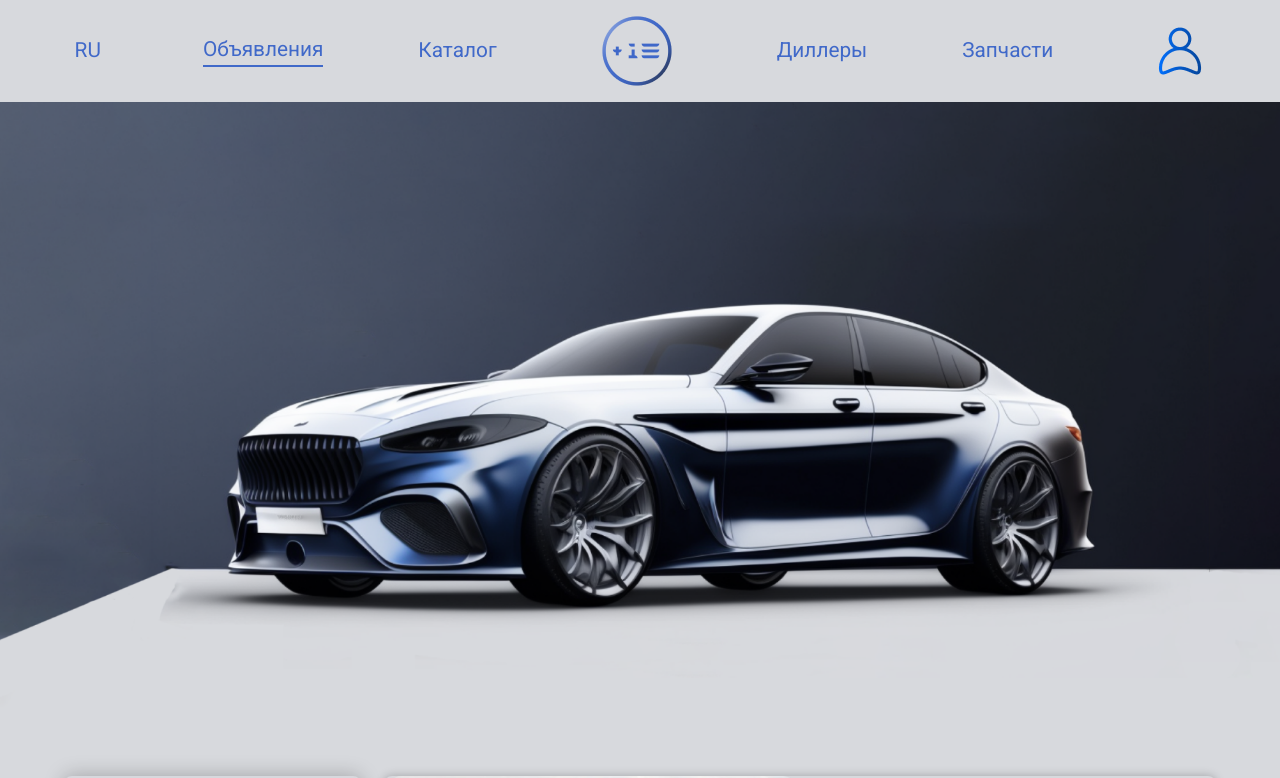
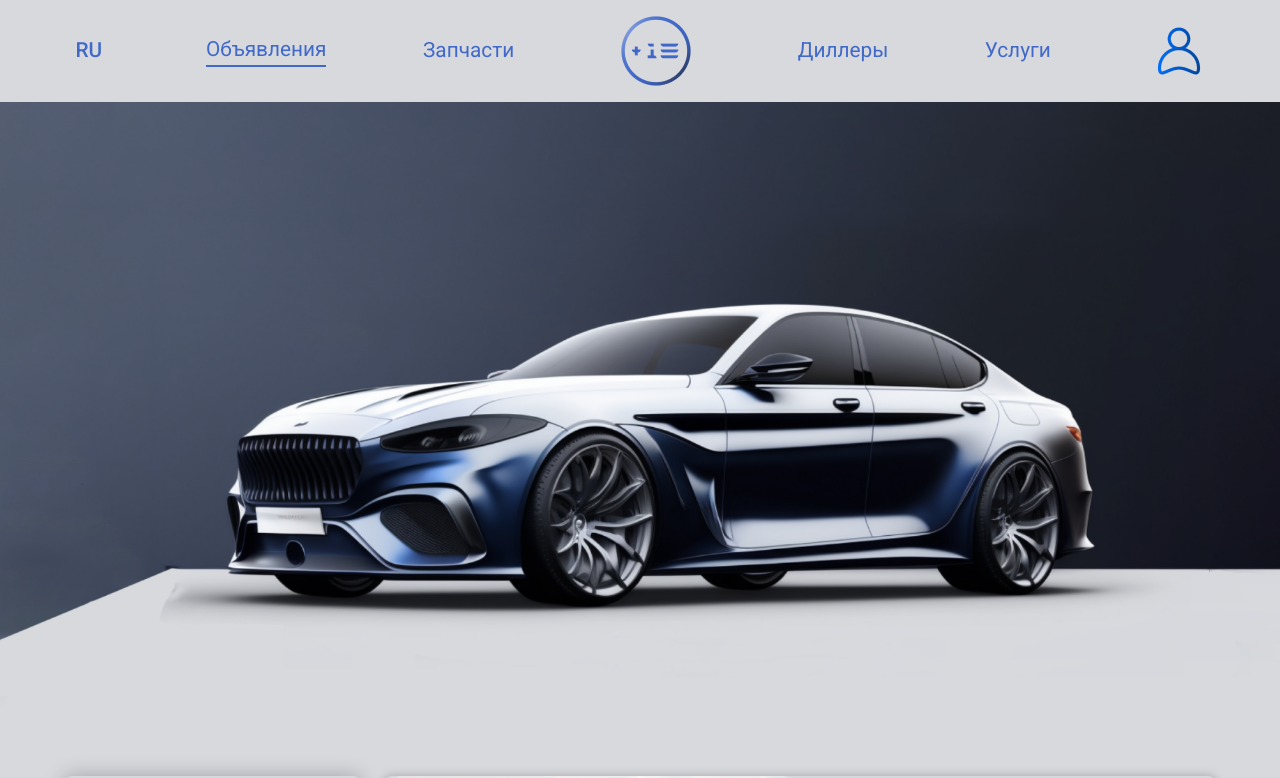
Before and after one commit to Saivelin/car, a Next.js app: page / in a window 1280 px wide. Shown: the top 778 px of the page. Built offline with nearby package versions, Linux system fonts and the light colour scheme.

Commit message:
userPage .8

```diff
--- a/src/components/Header/Header.jsx
+++ b/src/components/Header/Header.jsx
@@ -1,26 +1,29 @@
 import Link from "next/link";
+import { useRouter } from "next/router";
 
 const Header = () => {
+    const { pathname } = useRouter();
+
     return (
         <header className="header">
             <nav className="header__nav">
-                <div className="header__nav-item header__nav-lang"><Link href={"/"} className="">RU</Link></div>
-                <div className="header__nav-item"><Link href={"/"} className="header__nav-active">Объявления</Link></div>
-                <div className="header__nav-item"><Link href={"/"} className="">Каталог</Link></div>
+                <div className="header__nav-item header__nav-lang">RU</div>
+                <div className="header__nav-item"><Link href={"/"} className={pathname == "/" ? "header__nav-active" : ""}>Объявления</Link></div>
+                <div className="header__nav-item"><Link href={"/details"} className={pathname == "/details" ? "header__nav-active" : ""}>Запчасти</Link></div>
                 <div className="header__nav-item header__nav-logo">
                     <Link href={"/"} className="">
                         <img src="/logo.webp" alt="car-tron" />
                     </Link>
                 </div>
-                <div className="header__nav-item"><Link href={"/"}>Диллеры</Link></div>
-                <div className="header__nav-item"><Link href={"/"}>Запчасти</Link></div>
+                <div className="header__nav-item"><Link href={"/dilers"} className={pathname == "/dilers" ? "header__nav-active" : ""}>Диллеры</Link></div>
+                <div className="header__nav-item"><Link href={"/services"} className={pathname == "/services" ? "header__nav-active" : ""}>Услуги</Link></div>
                 <div className="header__nav-item header__nav-personal">
-                    <Link href={"/"} className="">
+                    <Link href={"/users/1"} className={pathname.includes("/users") ? "header__nav-active" : ""}>
                         <img src="/personal.webp" alt="Личный кабинет" />
                     </Link>
                 </div>
-            </nav>
-        </header>
+            </nav >
+        </header >
     );
 };
 
```
